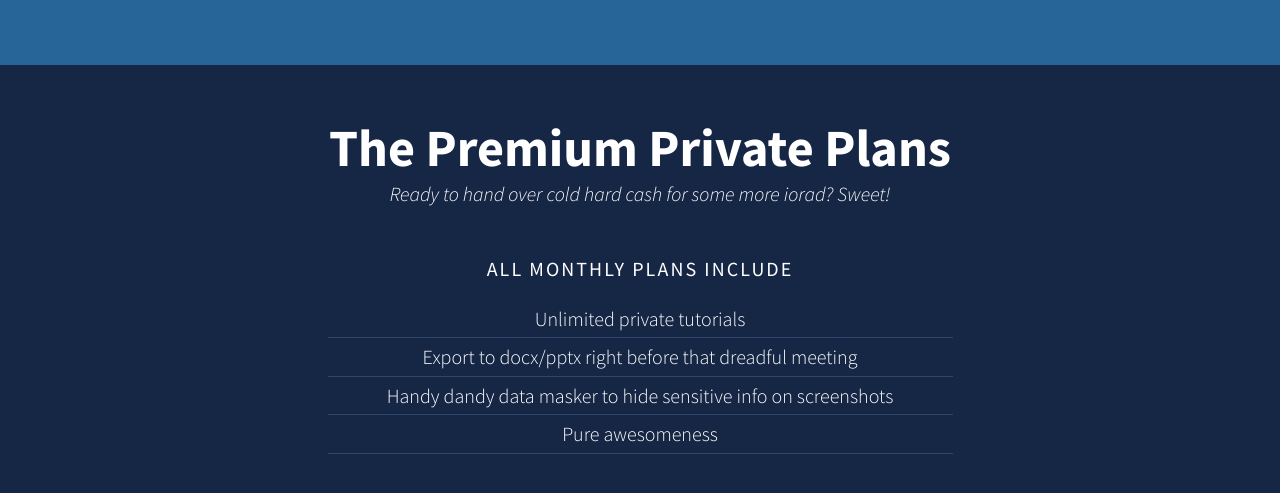
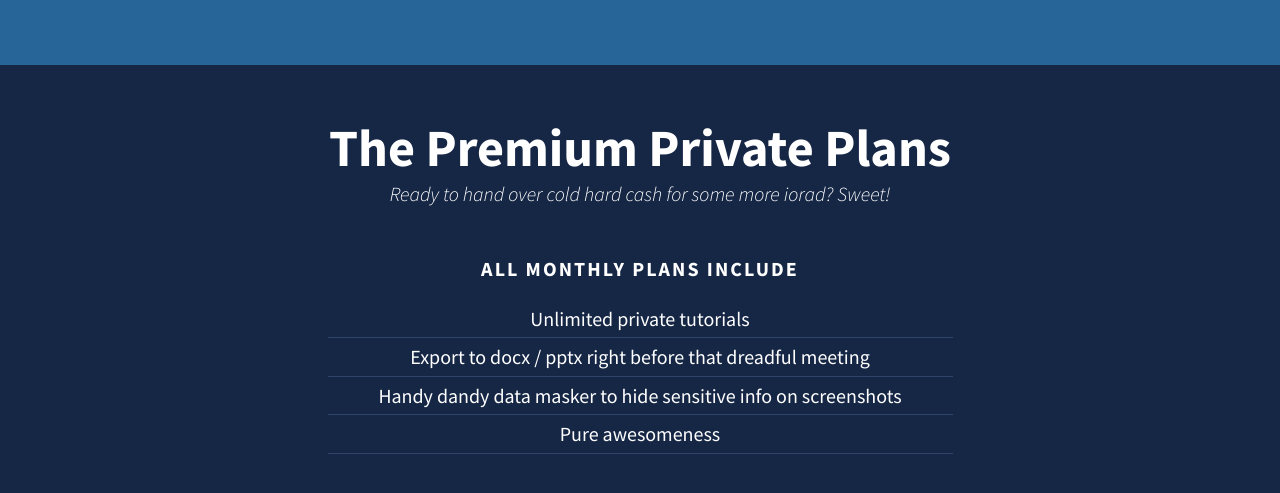
Before and after one commit to metamn/iorad, a Jekyll site: the page built from index.html, in a window 1280 px wide. Shown: the top 493 px of the page. Built offline with Jekyll 4.4.1, drawn with Linux system fonts in a browser that asks for light colours; nearby versions of some CDN libraries.

Commit message:
Working with the first three sections

```diff
--- a/_includes/structures/all-plans.html
+++ b/_includes/structures/all-plans.html
@@ -8,7 +8,7 @@
 
     <ul>
       <li>Unlimited private tutorials</li>
-      <li>Export to docx/pptx right before that dreadful meeting</li>
+      <li>Export to docx / pptx right before that dreadful meeting</li>
       <li>Handy dandy data masker to hide sensitive info on screenshots</li>
       <li>Pure awesomeness</li>
     </ul>
--- a/assets/styles/screen.css
+++ b/assets/styles/screen.css
@@ -48,8 +48,8 @@
 html.pricing body #pricing #title .container p { font-family: 'Source Sans Pro', sans-serif; font-weight: 300; font-style: italic; }
 html.pricing body #pricing #all-plans { text-align: center; }
 html.pricing body #pricing #all-plans .container { text-align: center; display: inline-block; padding-left: 1.25em; padding-right: 1.25em; width: calc(100% - 2.5em); max-width: 31.25em; }
-html.pricing body #pricing #all-plans .container p { font-family: 'Source Sans Pro', sans-serif; font-weight: 400; text-transform: uppercase; letter-spacing: 0.10417em; }
-html.pricing body #pricing #all-plans .container ul { margin-top: 1.25em; }
+html.pricing body #pricing #all-plans .container p { font-family: 'Source Sans Pro', sans-serif; font-weight: 700; text-transform: uppercase; letter-spacing: 0.10417em; }
+html.pricing body #pricing #all-plans .container ul { margin-top: 1.25em; font-family: 'Source Sans Pro', sans-serif; font-weight: 400; }
 html.pricing body #pricing #all-plans .container ul li { margin-bottom: 0.3125em; padding-bottom: 0.3125em; border-bottom: 1px solid #2f456c; }
 html.pricing body #pricing #primary-plans { display: none; }
 html.pricing body #pricing #secondary-plans { display: none; }
--- a/assets/styles/structures/all-plans.scss
+++ b/assets/styles/structures/all-plans.scss
@@ -9,6 +9,7 @@
     ul {
       margin-top: $gutter;
       @include list-underlined;
+      @include font(highlight);
     }
   }
 }
```
Also changed, not shown: assets/styles/atoms/fonts.scss (+10 -2 lines), 4 other files.
